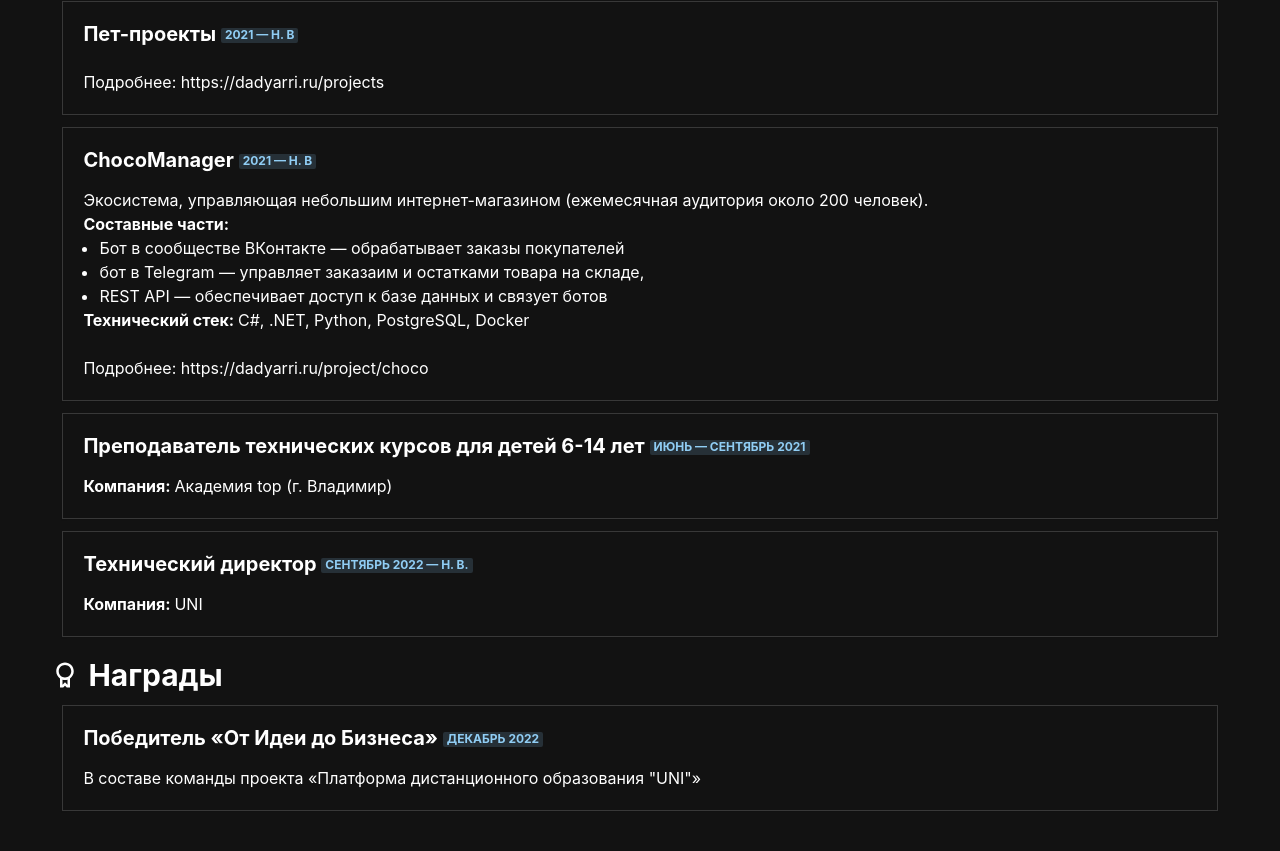
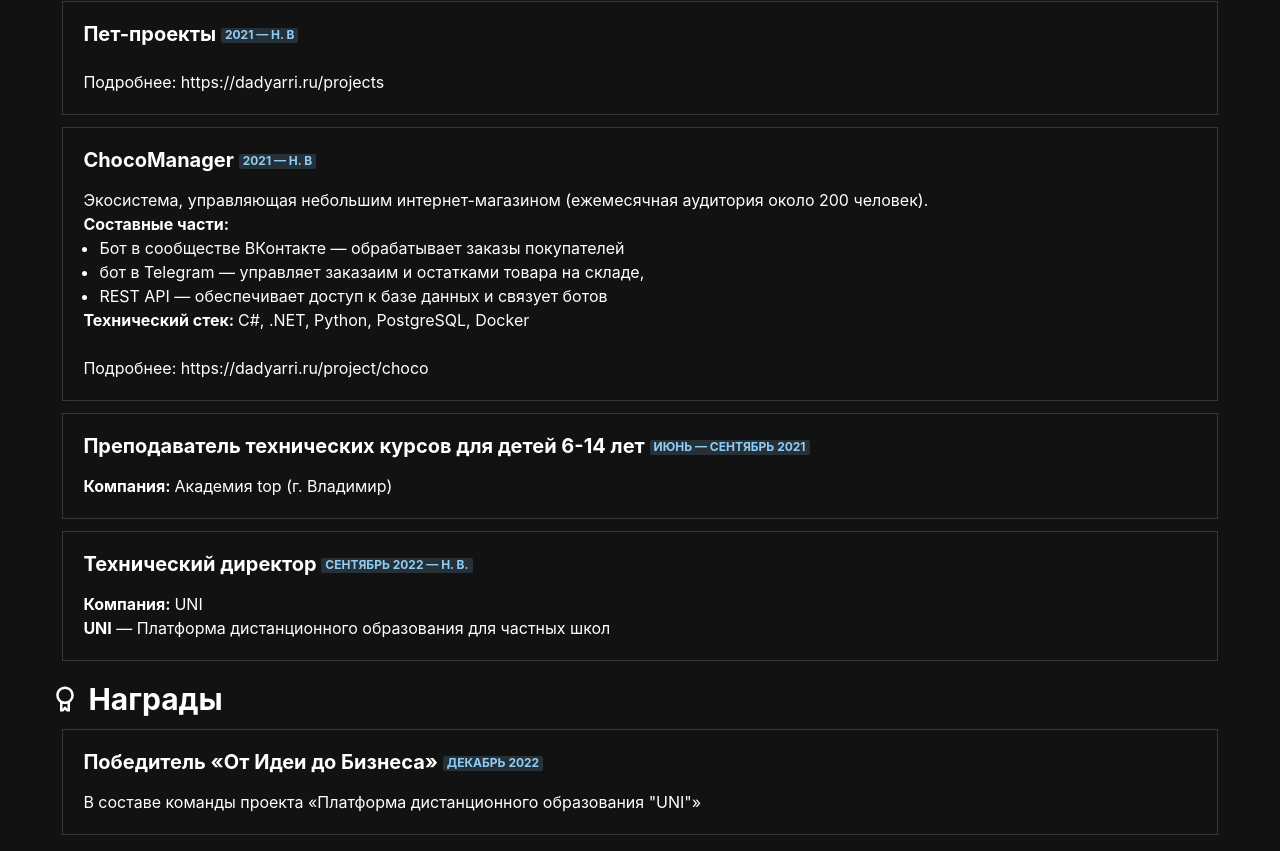
Before and after one commit to dadyarri/cv, a Next.js app: page / in a window 1280 px wide. Shown: the part 1305-2156 px from the top of the page. Built offline with nearby package versions, Linux system fonts and the light colour scheme.

Commit message:
add description

```diff
--- a/components/resume.tsx
+++ b/components/resume.tsx
@@ -232,7 +232,8 @@ const Resume = () => {
                     year={<Text>сентябрь 2022 &mdash; н. в.</Text>}
                     desc={
                         <>
-                            <b>Компания: </b> UNI
+                            <b>Компания: </b> UNI<br/>
+                            <b>UNI</b> &mdash; Платформа дистанционного образования для частных школ
                         </>
                     }
                 />
```
